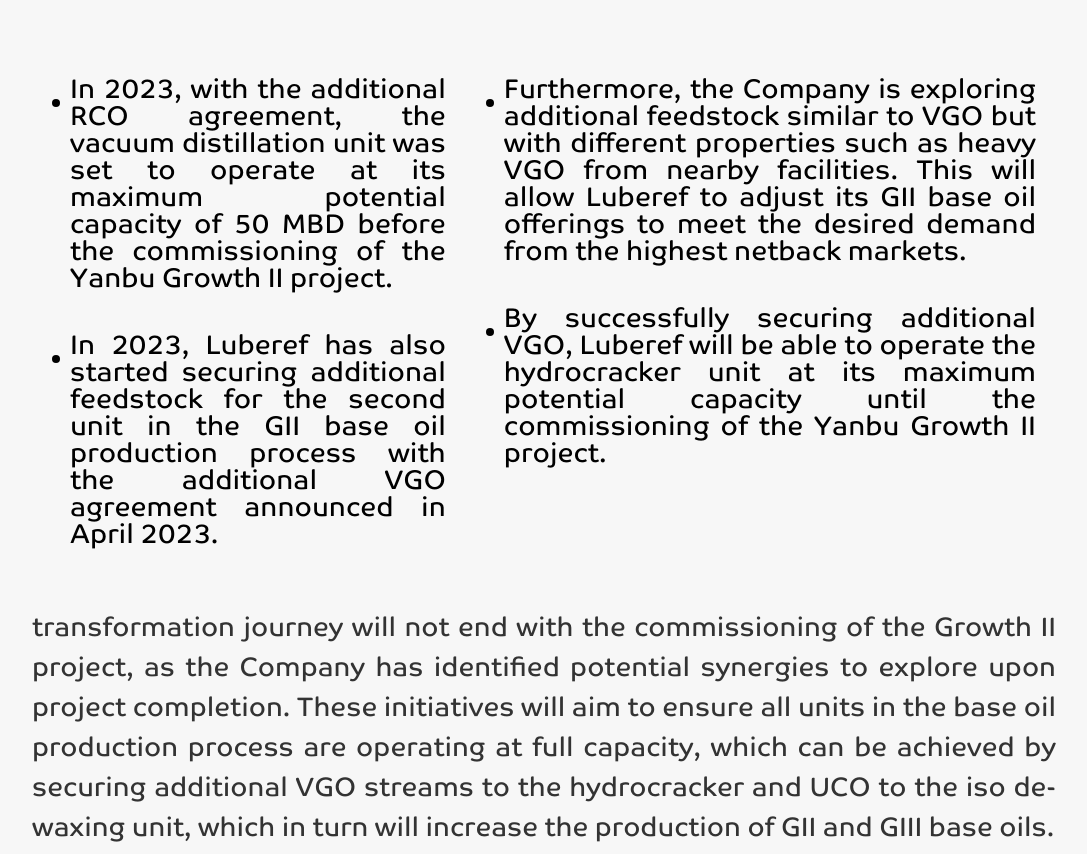
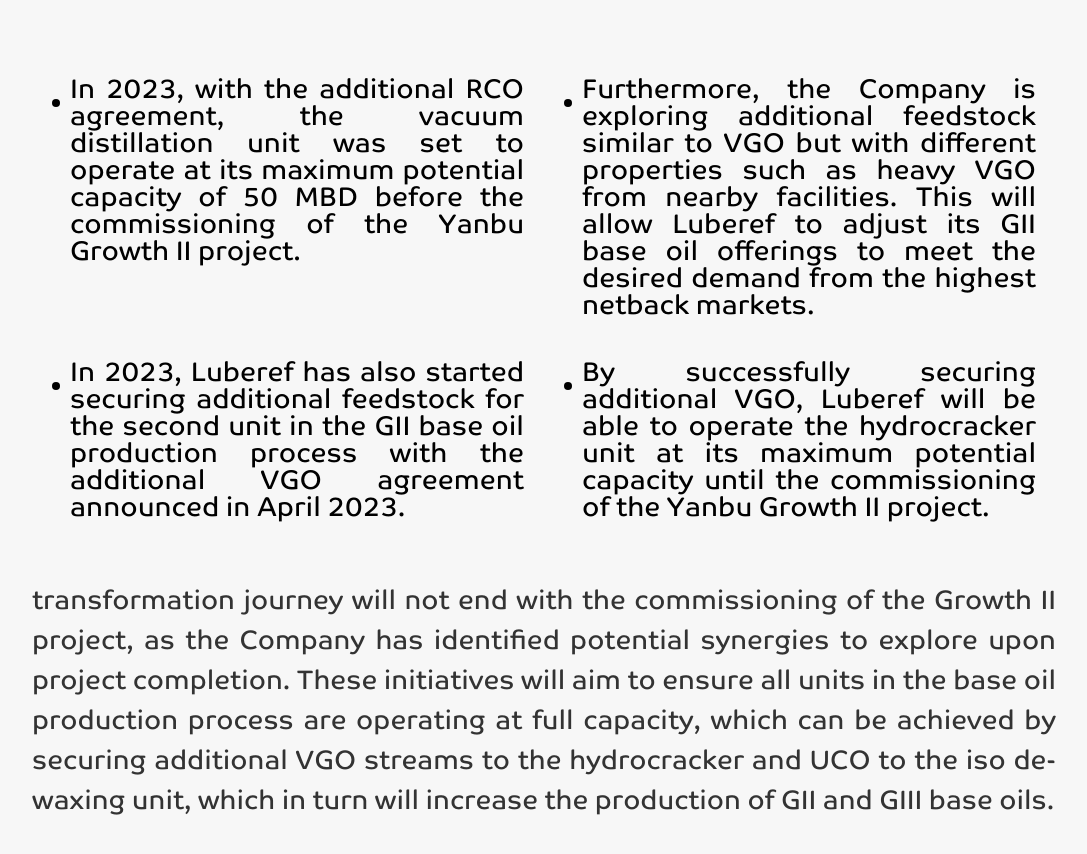
Before and after one commit to Mohamed-Ateff/Luberef, a plain HTML site: page s6.html in a window 1280 px wide. Shown: the part 5997-6851 px from the top of the page, without its empty margins (96-1183 px from the left). Drawn offline with nearby package versions, Linux system fonts and the light colour scheme; a script that the page names is missing.

Commit message:
s6 justify list

```diff
--- a/s6.html
+++ b/s6.html
@@ -114,7 +114,11 @@
 
             <!-- item -->
             <li>
-              <a href="s5p1.html" class="menu-link" data-en="Products and Facilities">
+              <a
+                href="s5p1.html"
+                class="menu-link"
+                data-en="Products and Facilities"
+              >
                 المنتجات ومرافق الإنتاج
               </a>
               <div class="sub-menu">
@@ -808,21 +812,56 @@
       </h1>
     </div>
 
-    <div id="text-dots" class="container text-with-dots">
+
+
+    <div class="container text-with-dots">
       <div class="row-text">
         <div class="col-text-with-dot">
-        <div class="text-with-dot" data-aos="fade-up" data-aos-duration="2000">
+          <div
+            class="text-with-dot"
+            data-aos="fade-up"
+            data-aos-duration="2000"
+          >
             <div class="dot"></div>
             <p
               class="text-with-dot-p"
               data-en="In 2023, with the additional RCO agreement, the vacuum distillation unit was set to operate at its maximum potential capacity of 50 MBD before the commissioning of the Yanbu Growth II project."
             >
-            في عام 2023 وبموجب اتفاقية زيادة إمدادات الزيت الخام المختزل، أصبحت
-            وحدة التقطير الفراغي مهيأة للعمل بأقصى طاقة إنتاجية وقدرها 50 مليون
-            برميل يوميا قبل بدء تشغيل مشروع التوسعة الثانية.
+              في عام 2023 وبموجب اتفاقية زيادة إمدادات الزيت الخام المختزل،
+              أصبحت وحدة التقطير الفراغي مهيأة للعمل بأقصى طاقة إنتاجية وقدرها
+              50 مليون برميل يوميا قبل بدء تشغيل مشروع التوسعة الثانية.
             </p>
           </div>
-        <div class="text-with-dot" data-aos="fade-up" data-aos-duration="2000">
+        </div>
+
+        <div
+          class="col-text-with-dot"
+          data-aos="fade-up"
+          data-aos-duration="2000"
+        >
+          <div class="text-with-dot">
+            <div class="dot"></div>
+            <p
+              class="text-with-dot-p"
+              data-en="Furthermore, the Company is exploring additional feedstock similar to VGO but with different properties such as heavy VGO from nearby facilities. This will allow Luberef to adjust its GII base oil offerings to meet the desired demand from the highest netback markets."
+            >
+              علاوة على ذلك تحاول الشركة استكشاف لقيم إضافي شبيه بزيت غاز
+              التفريغ، لكن مع خصائص مختلفة مثل زيت غاز التفريغ الثقيل من المرافق
+              القريبة، وهو ما سيساعد لوبريف على تعديل قائمة منتجات زيوت الأساس
+              من الفئة الثانية لتلبية الطلب من الأسواق، التي توفر أعلى مستوى من
+              العوائد.
+            </p>
+          </div>
+        </div>
+      </div>
+
+      <div class="row-text">
+        <div class="col-text-with-dot">
+          <div
+            class="text-with-dot"
+            data-aos="fade-up"
+            data-aos-duration="2000"
+          >
             <div class="dot"></div>
             <p
               class="text-with-dot-p"
@@ -832,39 +871,32 @@
               للوحدة الثانية في عمليات إنتاج زيوت الأساس من الفئة الثانية، وذلك
               بعد الحصول على إمدادات إضافية من زيت غاز التفريع في أبريل 2023.
             </p>
+
           </div>
         </div>
-      </div>
-            <div class="row-text">
-
-      <div class="col-text-with-dot" data-aos="fade-up"data-aos-duration="2000"
+        <div
+          class="col-text-with-dot"
+          data-aos="fade-up"
+          data-aos-duration="2000"
         >
-        <div class="text-with-dot">
-          <div class="dot"></div>
-          <p
-            class="text-with-dot-p"
-            data-en="Furthermore, the Company is exploring additional feedstock similar to VGO but with different properties such as heavy VGO from nearby facilities. This will allow Luberef to adjust its GII base oil offerings to meet the desired demand from the highest netback markets."
+          <div
+            class="text-with-dot"
+            data-aos="fade-up"
+            data-aos-duration="2000"
           >
-            علاوة على ذلك تحاول الشركة استكشاف لقيم إضافي شبيه بزيت غاز التفريغ،
-            لكن مع خصائص مختلفة مثل زيت غاز التفريغ الثقيل من المرافق القريبة،
-            وهو ما سيساعد لوبريف على تعديل قائمة منتجات زيوت الأساس من الفئة
-            الثانية لتلبية الطلب من الأسواق، التي توفر أعلى مستوى من العوائد.
-          </p>
-        </div>
-        <div class="text-with-dot" data-aos="fade-up" data-aos-duration="2000">
             <div class="dot"></div>
             <p
               class="text-with-dot-p"
               data-en="By successfully securing additional VGO, Luberef will be able to operate the hydrocracker unit at its maximum potential capacity until the commissioning of the Yanbu Growth II project."
             >
               وعن طريق تأمين لقيم إضافي، ستتمكن لوبريف من تشغيل وحدة تكسير
-            الهيدروجين بأقصى طاقة إنتاجية لحين بدء تشغيل مشروع التوسعة الثانية.
+              الهيدروجين بأقصى طاقة إنتاجية لحين بدء تشغيل مشروع التوسعة
+              الثانية.
             </p>
           </div>
         </div>
       </div>
     </div>
-
 
     <div class="container">
       <p
```
Lines whose indentation alone changed are shown as unchanged.
